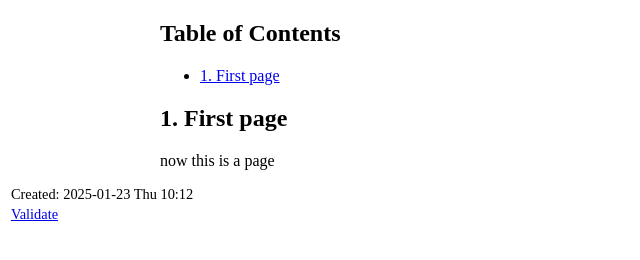
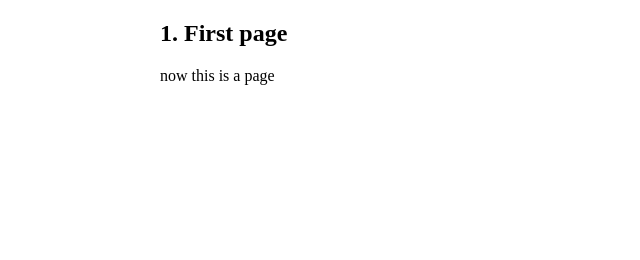
Before and after one commit to go-van-go/govango, a plain HTML site: page index.html in a window 1280 px wide. Shown: the whole page, without its empty margins (0-640 px from the left). Drawn offline with Linux system fonts and the light colour scheme.

Commit message:
cleaned up testing first page

```diff
--- a/index.html
+++ b/index.html
@@ -3,7 +3,7 @@
 "http://www.w3.org/TR/xhtml1/DTD/xhtml1-strict.dtd">
 <html xmlns="http://www.w3.org/1999/xhtml" lang="en" xml:lang="en">
 <head>
-<!-- 2025-01-23 Thu 10:12 -->
+<!-- 2025-01-23 Thu 10:37 -->
 <meta http-equiv="Content-Type" content="text/html;charset=utf-8" />
 <meta name="viewport" content="width=device-width, initial-scale=1" />
 <title>&lrm;</title>
@@ -195,16 +195,8 @@
 </head>
 <body>
 <div id="content" class="content">
-<div id="table-of-contents" role="doc-toc">
-<h2>Table of Contents</h2>
-<div id="text-table-of-contents" role="doc-toc">
-<ul>
-<li><a href="#orgbcaf6b3">1. First page</a></li>
-</ul>
-</div>
-</div>
-<div id="outline-container-orgbcaf6b3" class="outline-2">
-<h2 id="orgbcaf6b3"><span class="section-number-2">1.</span> First page</h2>
+<div id="outline-container-org87d5982" class="outline-2">
+<h2 id="org87d5982"><span class="section-number-2">1.</span> First page</h2>
 <div class="outline-text-2" id="text-1">
 <p>
 now this is a page
@@ -212,9 +204,5 @@ now this is a page
 </div>
 </div>
 </div>
-<div id="postamble" class="status">
-<p class="date">Created: 2025-01-23 Thu 10:12</p>
-<p class="validation"><a href="https://validator.w3.org/check?uri=referer">Validate</a></p>
-</div>
 </body>
 </html>
```
